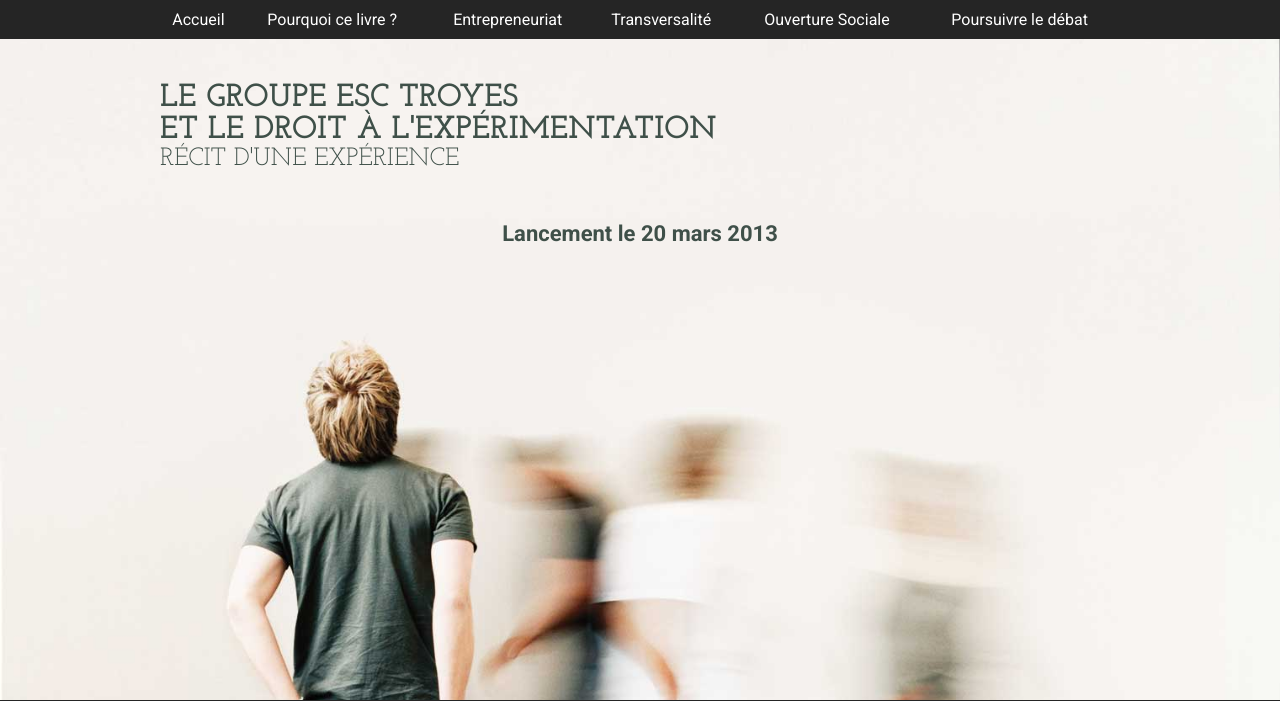
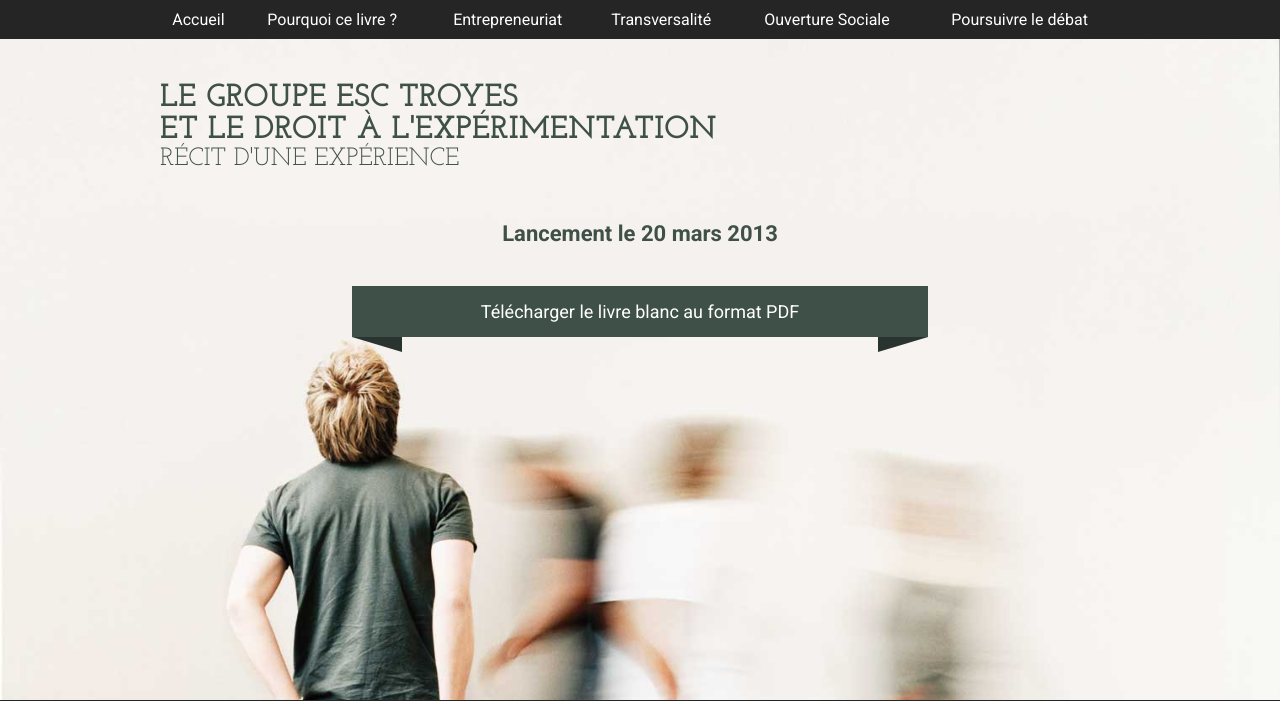
Before and after one commit to Groupe-ESC-Troyes/MixerLesCultures, a PHP site: page / in a window 1280 px wide. Shown: the top 701 px of the page. Run offline with PHP 8.4, Linux system fonts and the light colour scheme; some libraries are stand-ins or nearby versions.

Commit message:
Ajout du mixin pour les ribbon
Et lien de téléchargement du livre

```diff
--- a/css/style.css
+++ b/css/style.css
@@ -755,7 +755,7 @@ li ol {
   color: #252525;
 }
 
-/* line 116, ../scss/style.scss */
+/* line 150, ../scss/style.scss */
 section.slide {
   width: 100%;
   padding-top: 42px;
@@ -769,37 +769,37 @@ section.slide {
   background-repeat: no-repeat;
 }
 @media only screen and (min-height: 700px) {
-  /* line 116, ../scss/style.scss */
+  /* line 150, ../scss/style.scss */
   section.slide {
     min-height: 700px;
   }
 }
 @media only screen and (min-height: 500px) and (max-height: 699px) {
-  /* line 116, ../scss/style.scss */
+  /* line 150, ../scss/style.scss */
   section.slide {
     min-height: 500px;
   }
 }
 @media only screen and (max-height: 499px) {
-  /* line 116, ../scss/style.scss */
+  /* line 150, ../scss/style.scss */
   section.slide {
     min-height: 300px;
   }
 }
 
-/* line 135, ../scss/style.scss */
+/* line 169, ../scss/style.scss */
 section.slide div.slide-inner {
   margin: auto;
   padding-top: 40px;
 }
 @media only screen and (min-width: 960px) {
-  /* line 135, ../scss/style.scss */
+  /* line 169, ../scss/style.scss */
   section.slide div.slide-inner {
     width: 960px;
   }
 }
 @media (min-width: 768px) and (max-width: 959px) {
-  /* line 135, ../scss/style.scss */
+  /* line 169, ../scss/style.scss */
   section.slide div.slide-inner {
     width: 100%;
     padding-left: 10px;
@@ -807,7 +807,7 @@ section.slide div.slide-inner {
   }
 }
 @media (max-width: 767px) {
-  /* line 135, ../scss/style.scss */
+  /* line 169, ../scss/style.scss */
   section.slide div.slide-inner {
     width: 100%;
     padding-left: 10px;
@@ -815,36 +815,36 @@ section.slide div.slide-inner {
   }
 }
 
-/* line 155, ../scss/style.scss */
+/* line 189, ../scss/style.scss */
 #home {
   background-image: url("../img/home.jpg");
   color: #3f5049;
 }
-/* line 159, ../scss/style.scss */
+/* line 193, ../scss/style.scss */
 #home h1 {
   margin-bottom: 0;
 }
 @media (max-width: 767px) {
-  /* line 159, ../scss/style.scss */
+  /* line 193, ../scss/style.scss */
   #home h1 {
     font-size: 25px;
     font-size: 2.5rem;
   }
 }
-/* line 166, ../scss/style.scss */
+/* line 200, ../scss/style.scss */
 #home h2 {
   font-weight: 400;
   margin-bottom: 50px;
 }
 @media (max-width: 767px) {
-  /* line 166, ../scss/style.scss */
+  /* line 200, ../scss/style.scss */
   #home h2 {
     font-size: 20px;
     font-size: 2rem;
     margin-bottom: 30px;
   }
 }
-/* line 175, ../scss/style.scss */
+/* line 209, ../scss/style.scss */
 #home strong {
   display: block;
   margin: auto;
@@ -853,51 +853,102 @@ section.slide div.slide-inner {
   font-size: 2.2rem;
 }
 @media (max-width: 767px) {
-  /* line 175, ../scss/style.scss */
+  /* line 209, ../scss/style.scss */
   #home strong {
     font-size: 18px;
     font-size: 1.8rem;
   }
 }
+/* line 220, ../scss/style.scss */
+#home a.download {
+  display: block;
+  text-align: center;
+  text-decoration: none;
+  font-size: 18px;
+  font-size: 1.8rem;
+  width: 60%;
+  margin: 40px auto;
+  color: white;
+  padding: 15px 0;
+  position: relative;
+  background: #3f5049;
+  -webkit-transition: all 0.2s ease-in;
+  -moz-transition: all 0.2s ease-in;
+  -o-transition: all 0.2s ease-in;
+  transition: all 0.2s ease-in;
+}
+/* line 121, ../scss/style.scss */
+#home a.download:before, #home a.download:after {
+  content: "";
+  position: absolute;
+  display: block;
+  border: 0 solid #29332f;
+  border-top-width: 0;
+  border-bottom-width: 15px;
+}
+/* line 129, ../scss/style.scss */
+#home a.download:before {
+  left: 0;
+  bottom: -15px;
+  border-left-color: transparent;
+  border-top-color: transparent;
+  border-bottom-color: transparent;
+  border-left-width: 0;
+  border-right-width: 50px;
+}
+/* line 138, ../scss/style.scss */
+#home a.download:after {
+  right: 0;
+  bottom: -15px;
+  border-right-color: transparent;
+  border-top-color: transparent;
+  border-bottom-color: transparent;
+  border-right-width: 0;
+  border-left-width: 50px;
+}
+/* line 232, ../scss/style.scss */
+#home a.download:hover {
+  background: #485b53;
+}
 
-/* line 186, ../scss/style.scss */
+/* line 237, ../scss/style.scss */
 #pourquoi {
   background: #252525;
 }
-/* line 189, ../scss/style.scss */
+/* line 240, ../scss/style.scss */
 #pourquoi h1 {
   margin-bottom: 40px;
 }
-/* line 192, ../scss/style.scss */
+/* line 243, ../scss/style.scss */
 #pourquoi h1 span {
   font-weight: 400;
 }
 @media (max-width: 767px) {
-  /* line 192, ../scss/style.scss */
+  /* line 243, ../scss/style.scss */
   #pourquoi h1 span {
     display: block;
   }
 }
-/* line 199, ../scss/style.scss */
+/* line 250, ../scss/style.scss */
 #pourquoi strong {
   margin-bottom: 15px;
   display: block;
 }
 
-/* line 204, ../scss/style.scss */
+/* line 255, ../scss/style.scss */
 #entrepreneur {
   background: #cb3521;
   position: relative;
   overflow: hidden;
 }
-/* line 209, ../scss/style.scss */
+/* line 260, ../scss/style.scss */
 #entrepreneur h1 {
   font-size: 60px;
   font-size: 6rem;
   text-align: center;
 }
 @media (max-width: 767px) {
-  /* line 209, ../scss/style.scss */
+  /* line 260, ../scss/style.scss */
   #entrepreneur h1 {
     font-size: 40px;
     font-size: 4rem;
@@ -905,12 +956,12 @@ section.slide div.slide-inner {
   }
 }
 @media (max-width: 767px) {
-  /* line 220, ../scss/style.scss */
+  /* line 271, ../scss/style.scss */
   #entrepreneur h1 span {
     display: block;
   }
 }
-/* line 225, ../scss/style.scss */
+/* line 276, ../scss/style.scss */
 #entrepreneur:after {
   content: "1";
   position: absolute;
@@ -919,7 +970,7 @@ section.slide div.slide-inner {
   color: #e0867a;
 }
 @media only screen and (min-width: 960px) {
-  /* line 225, ../scss/style.scss */
+  /* line 276, ../scss/style.scss */
   #entrepreneur:after {
     font-size: 600px;
     font-size: 60rem;
@@ -928,7 +979,7 @@ section.slide div.slide-inner {
   }
 }
 @media (max-width: 767px) {
-  /* line 225, ../scss/style.scss */
+  /* line 276, ../scss/style.scss */
   #entrepreneur:after {
     font-size: 450px;
     font-size: 45rem;
@@ -937,12 +988,12 @@ section.slide div.slide-inner {
   }
 }
 
-/* line 245, ../scss/style.scss */
+/* line 296, ../scss/style.scss */
 #prop1-image {
   background-image: url("../img/entrepreneuretudiant.jpg");
 }
 
-/* line 248, ../scss/style.scss */
+/* line 299, ../scss/style.scss */
 #prop1 {
   background: #cb3521;
 }
--- a/index.php
+++ b/index.php
@@ -96,6 +96,10 @@
 			<strong>
 				Lancement le 20 mars 2013
 			</strong>
+
+			<a href="" class="download">
+				Télécharger le livre blanc au format PDF
+			</a>
 		</div>
 	</section>
 	<section id="pourquoi" class="slide">
--- a/scss/style.scss
+++ b/scss/style.scss
@@ -112,6 +112,40 @@ li ol{
 	}
 }
 
+//ruban
+@mixin ribbon($background: #333333, $fold-height: 15px, $fold-width: 50px){
+	position: relative;
+	background: $background;
+
+	&:before,
+	&:after{
+		content: "";
+		position: absolute;
+		display: block;
+		border: 0 solid darken($background, 10);
+		border-top-width: 0;
+		border-bottom-width: $fold-height;
+	}
+	&:before{
+		left: 0;
+		bottom: -$fold-height;
+		border-left-color: transparent;
+		border-top-color: transparent;
+		border-bottom-color: transparent;
+		border-left-width: 0;
+		border-right-width: $fold-width;
+	}
+	&:after{
+		right: 0;
+		bottom: -$fold-height;
+		border-right-color: transparent;
+		border-top-color: transparent;
+		border-bottom-color: transparent;
+		border-right-width: 0;
+		border-left-width: $fold-width;
+	}
+}
+
 //slides
 section.slide{
 	width: 100%;
@@ -182,6 +216,23 @@ section.slide div.slide-inner{
 			@include font-size(18);
 		}
 	}
+
+	a.download{
+		display: block;
+		text-align: center;
+		text-decoration: none;
+		@include font-size(18);
+		width: 60%;
+		margin: 40px auto;
+		color: white;
+		padding: 15px 0;
+		@include ribbon($couleur-texte-corporate);
+		@include transition();
+
+		&:hover{
+			background: lighten($couleur-texte-corporate, 4);
+		}
+	}
 }
 #pourquoi{
 	background: $couleur-fond-contraste;
```
